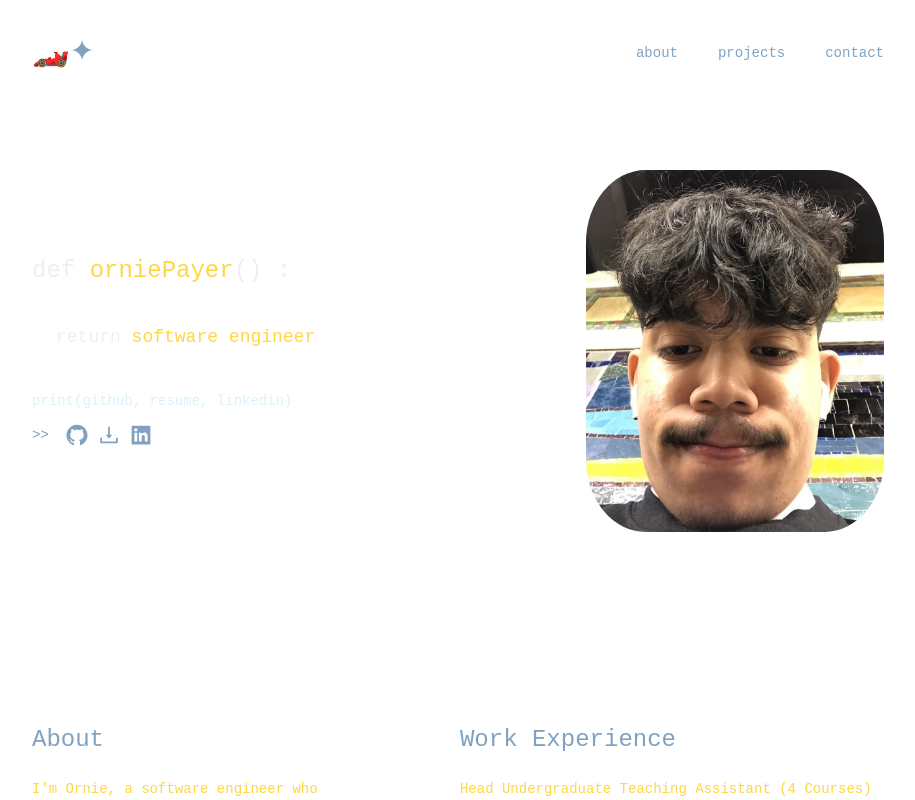
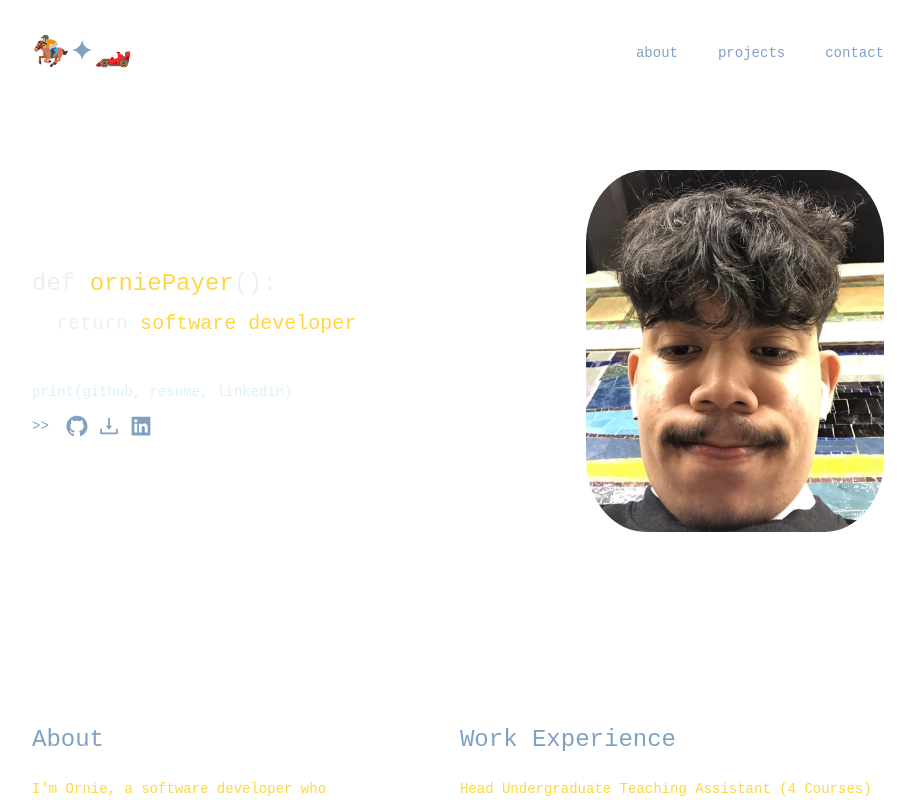
Before and after one commit to Orniepay/Portfolio, a React (Create React App) app: page / in a window 1280 px wide. Shown: the top 800 px of the page, without its empty margins (182-1097 px from the left). Built offline with nearby package versions, Linux system fonts and the light colour scheme.

Commit message:
updated react typewriter-effect npm

```diff
--- a/package.json
+++ b/package.json
@@ -11,6 +11,7 @@
     "react-dom": "^18.2.0",
     "react-icons": "^4.11.0",
     "react-scripts": "5.0.1",
+    "typewriter-effect": "^2.22.0",
     "web-vitals": "^2.1.4"
   },
   "scripts": {
--- a/src/components/About.js
+++ b/src/components/About.js
@@ -20,7 +20,7 @@ const About = () => {
 
         <div className="text-yellow">
           <p className="mt-3">
-            I'm Ornie, a software engineer who loves working on
+            I'm Ornie, a software developer who loves working on
             projects where I can bring my creativity and curiosity to the
             table, and pick up new skills along the way expanding my
             knowledge. I'm drawn to teams where everyone-whether it's
--- a/src/components/Home.js
+++ b/src/components/Home.js
@@ -1,5 +1,5 @@
+import Typewriter from 'typewriter-effect'   // <-- NEW
 import img from '../assets/me.jpg'
-
 import QuickLinks from './QuickLinks.js'
 
 const Home = () => {
@@ -7,25 +7,37 @@ const Home = () => {
     <>
       <div className="container gap-14 flex items-center my-24 w-full justify-between">
         <div>
-          <p className="text-2xl">
-            <span className="text-purple-dark">def</span>
-            <span className="text-yellow">
-              {' '}
-              orniePayer<span className="text-purple-dark">()</span>
-            </span>
-            <span className="text-purple-dark "> {`:`}</span>{' '}
+          <p className="text-2xl leading-relaxed">                {/* back to 2xl */}
+            <Typewriter
+              options={{
+                autoStart: true,
+                loop: true,
+                delay: 70,
+                cursor: '',
+                html: true                                         // ← let HTML render
+              }}
+              onInit={(tw) => {
+                tw.typeString(
+                  // first line ─ def orniePayer():
+                  `<span class='text-purple-dark'>def</span>` +
+                    `<span class='text-yellow'> orniePayer` +
+                      `<span class='text-purple-dark'>()</span></span>` +
+                    `<span class='text-purple-dark'>:</span>` +
+
+                  // line break + indent
+                  `<br/><span class='pl-6 text-xl text-yellow'>` +   // ← text-xl here
+                    `<span class='text-purple-dark'>return</span> software developer` +
+                  `</span>`
+                )
+                  .pauseFor(1500)     // show the full text for a moment
+                  .deleteAll()        // erase everything
+                  .start()            // the built in loop restarts the sequence
+              }}
+            />
           </p>
-          <div className="my-9">
-            <p className="pl-6 text-lg text-yellow">
-              <span className="text-purple-dark">return</span> software engineer
-            </p>
-          </div>
-          <p className="text-purple-dark text-2xl"> {``} </p>
 
           <div className="mt-10">
-            <div className="text-sm text-teal">
-              print(github, resume, linkedin)
-            </div>
+            <div className="text-sm text-teal">print(github, resume, linkedin)</div>
             <QuickLinks />
           </div>
         </div>
--- a/src/components/Nav.js
+++ b/src/components/Nav.js
@@ -11,7 +11,7 @@ const Nav = () => {
         href="/"
         className="text-purple-light block hover:text-purple-dark text-[30px] cursor-pointer"
       >
-        🏎️✦
+        🏇🏼✦🏎️
       </a>
 
       <div className="flex gap-6 sm:gap-10 items-center text-xs sm:text-[14px]">
```
Also changed, not shown: 1 other file (tests, documents, lock files or other folders).
